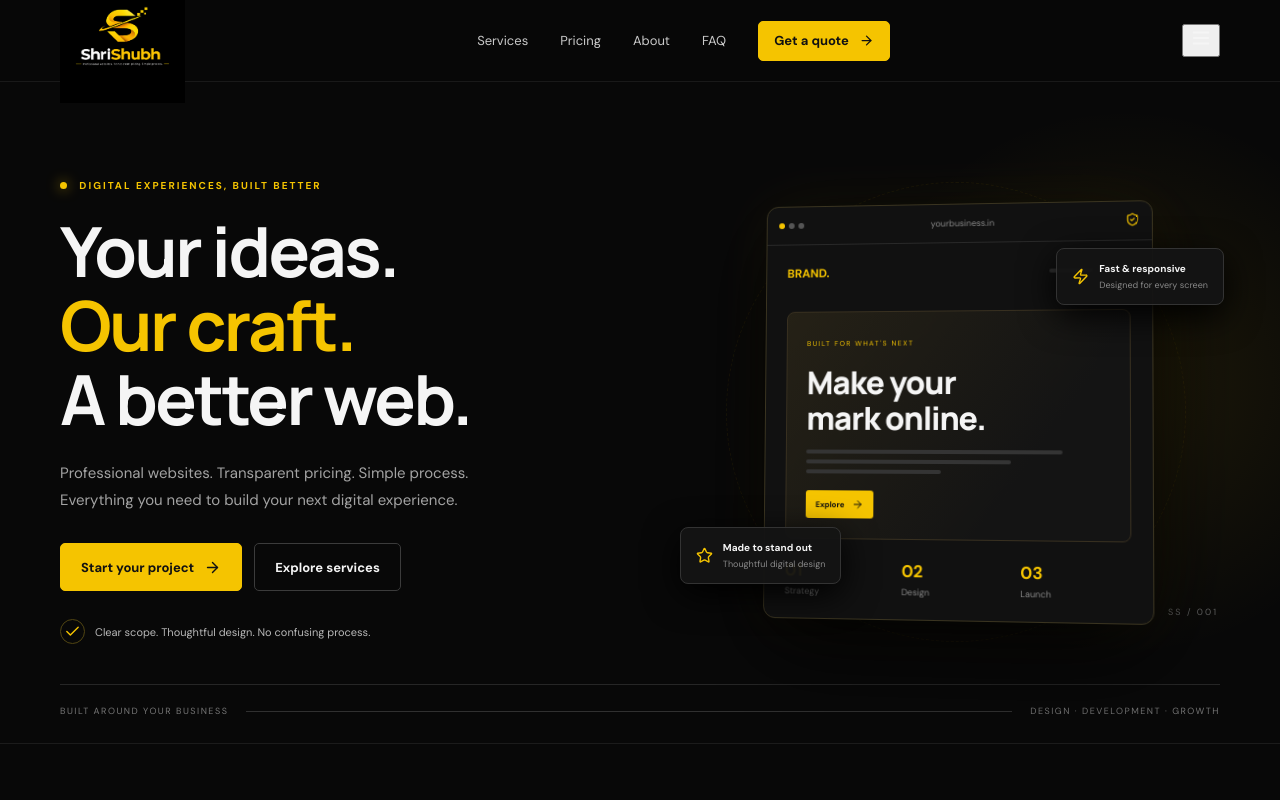
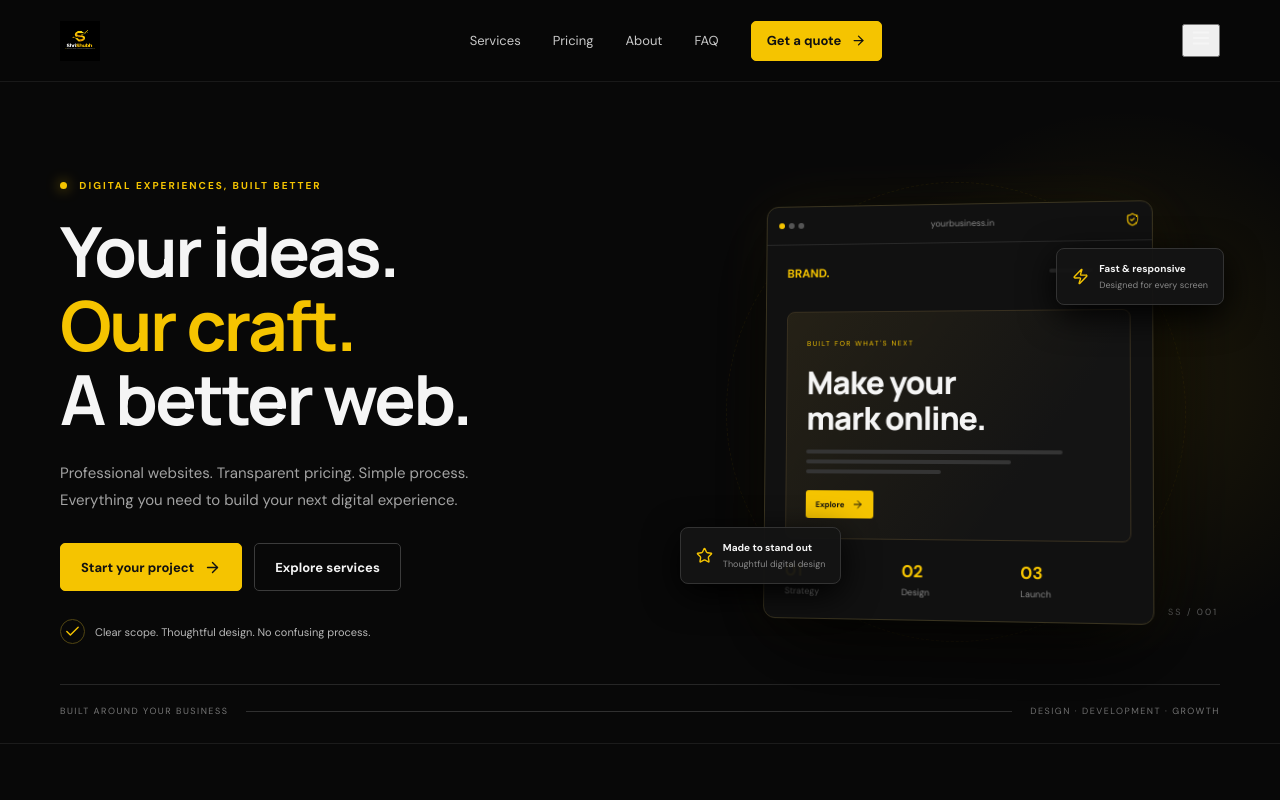
Before and after one commit to shrishubh521-oss/ShriShubh, a React (Vite) app: page / in a window 1280 px wide. Shown: the top 800 px of the page. Built offline with nearby package versions, Linux system fonts and the light colour scheme.

Commit message:
Update App.jsx

```diff
--- a/src/App.jsx
+++ b/src/App.jsx
@@ -119,12 +119,33 @@ const faqs = [
 
 function Brand() {
     return (
-        <a className="brand" href="#home" aria-label="ShriShubh home">
-            <img
-                src={`${import.meta.env.BASE_URL}images/shrishubh-logo.png`}
-                alt="ShriShubh Logo"
-            />
-        </a>
+
+<a
+    className="brand"
+    href="#home"
+    aria-label="ShriShubh home"
+    style={{
+        display: 'inline-flex',
+        width: '110px',
+        height: '40px',
+        flexShrink: 0,
+        overflow: 'hidden'
+    }}
+>
+    <img
+        src={`${import.meta.env.BASE_URL}images/shrishubh-logo.png`}
+        alt="ShriShubh Logo"
+        className="site-logo"
+        style={{
+            display: 'block',
+            width: '110px',
+            height: '40px',
+            objectFit: 'contain',
+            flexShrink: 0
+        }}
+    />
+</a>
+
     )
 }
 
```
